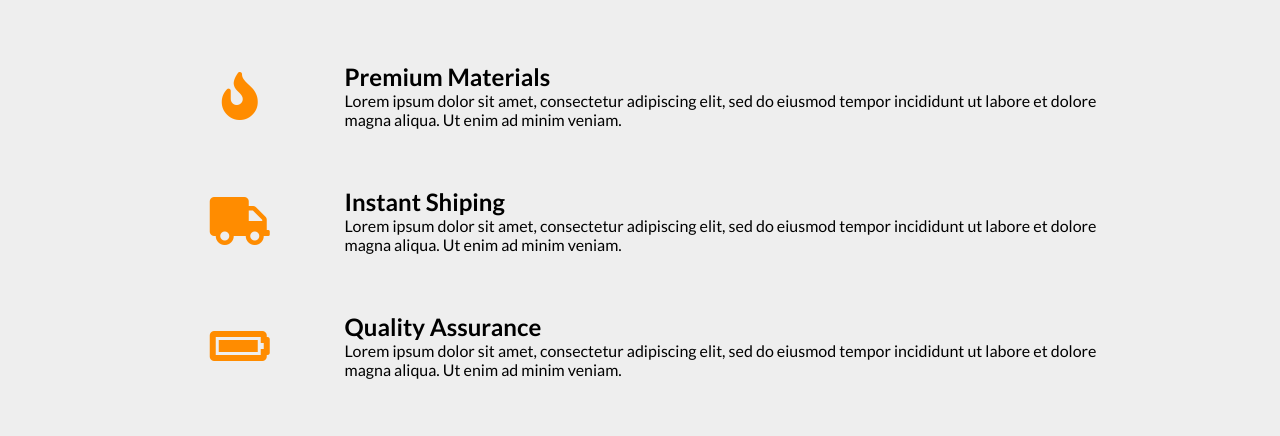
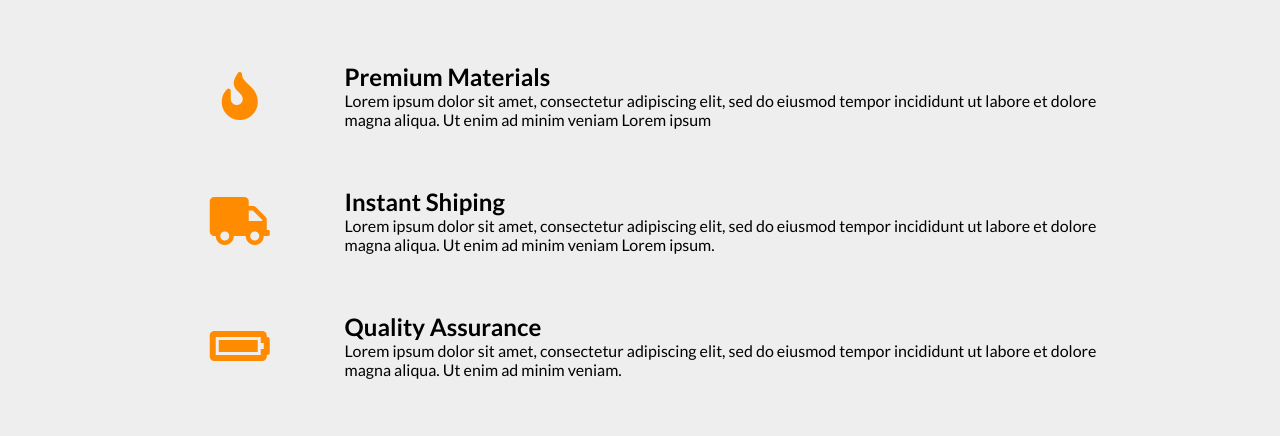
Before and after one commit to Dannygreat121/Microverseproject3, a plain HTML site: page index.html in a window 1280 px wide. Shown: the part 247-683 px from the top of the page. Drawn offline with Linux system fonts and the light colour scheme.

Commit message:
microverseprojectnsolution

```diff
--- a/index.html
+++ b/index.html
@@ -55,7 +55,7 @@
             <div class="desc">
               <h2>Premium Materials</h2>
               <p>
-                Lorem ipsum dolor sit amet, consectetur adipiscing elit, sed do eiusmod tempor incididunt ut labore et dolore magna aliqua. Ut enim ad minim veniam.
+                Lorem ipsum dolor sit amet, consectetur adipiscing elit, sed do eiusmod tempor incididunt ut labore et dolore magna aliqua. Ut enim ad minim veniam Lorem ipsum
               </p>
             </div>
           </div>
@@ -64,7 +64,7 @@
             <div class="desc">
               <h2>Instant Shiping</h2>
               <p>
-                Lorem ipsum dolor sit amet, consectetur adipiscing elit, sed do eiusmod tempor incididunt ut labore et dolore magna aliqua. Ut enim ad minim veniam.
+                Lorem ipsum dolor sit amet, consectetur adipiscing elit, sed do eiusmod tempor incididunt ut labore et dolore magna aliqua. Ut enim ad minim veniam Lorem ipsum.
               </p>
             </div>
           </div>
```
